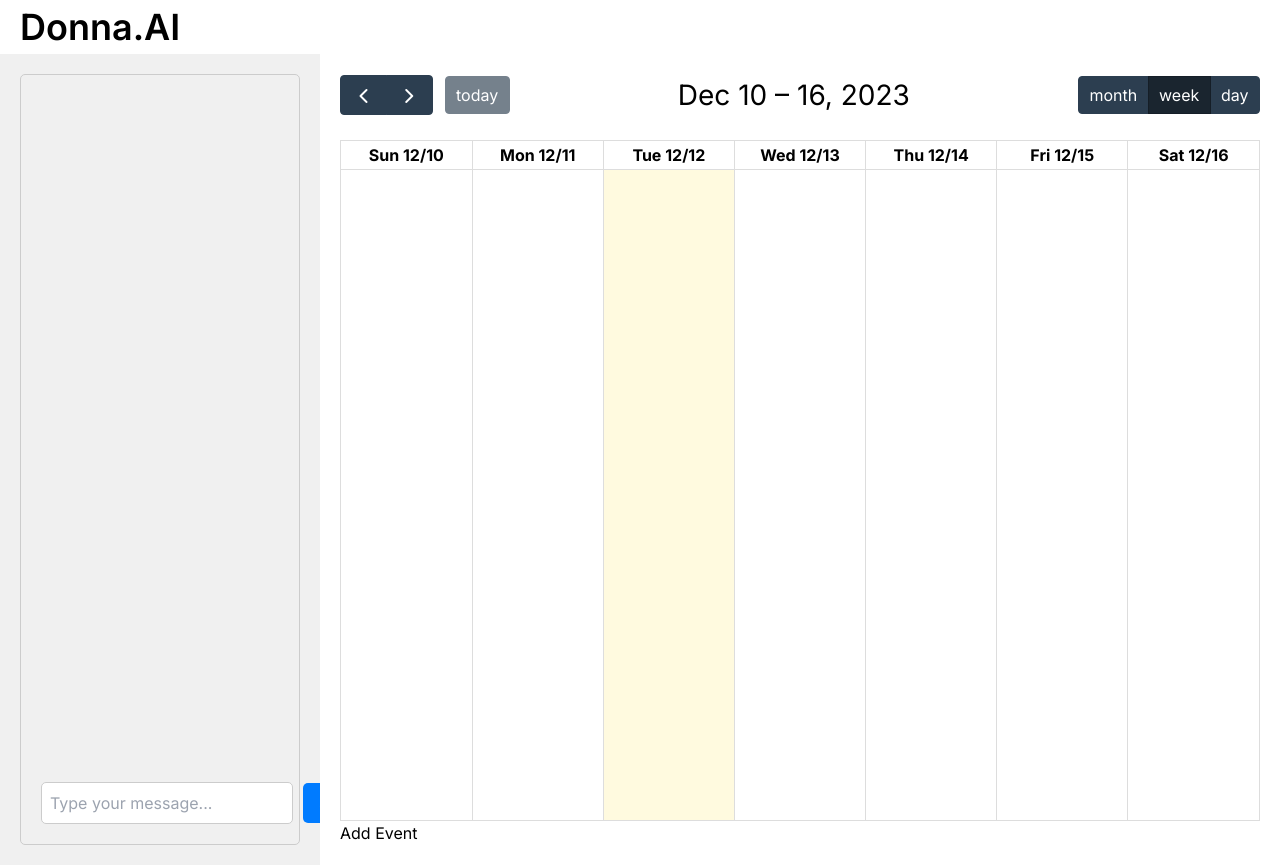
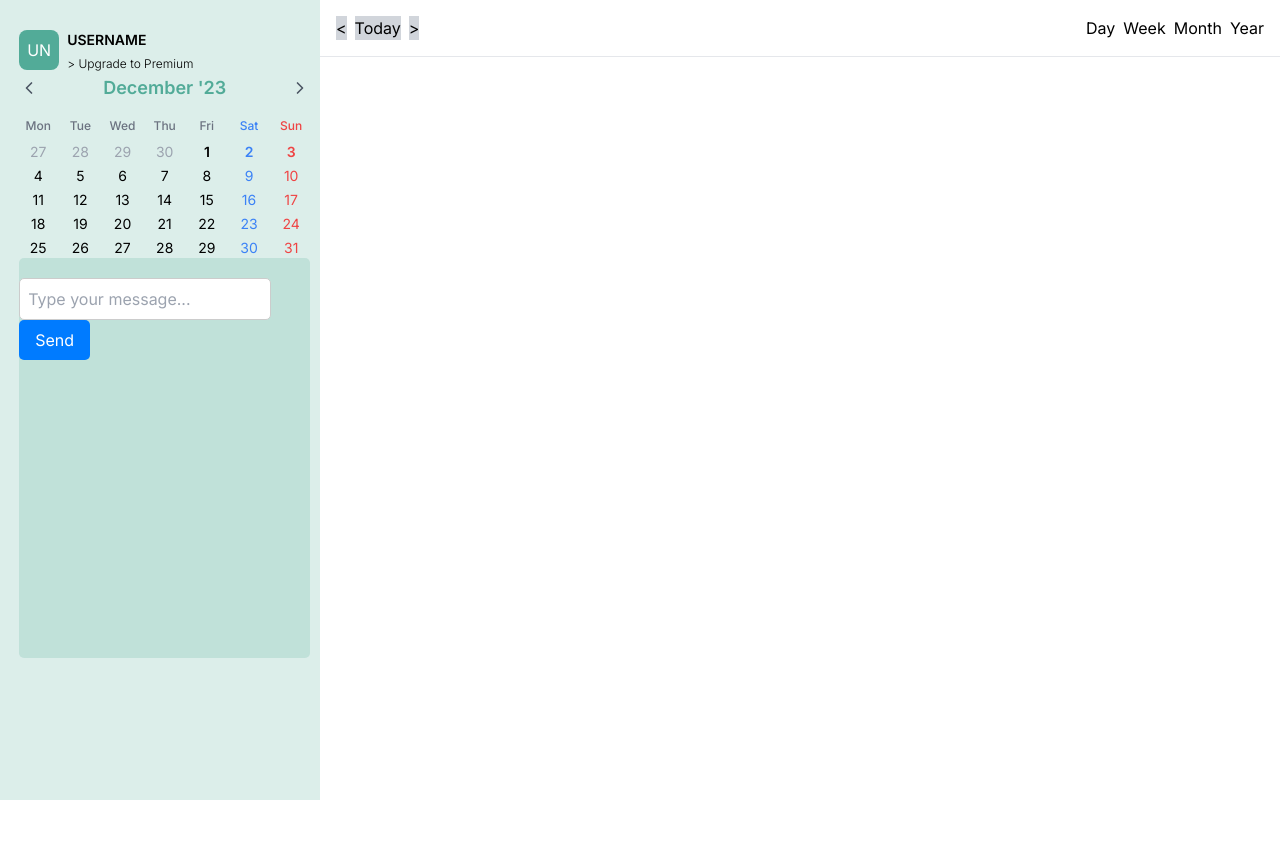
Before and after one commit to DK-Kim4312/donna, a Next.js app: page / in a window 1280 px wide. After the commit the page ends 800 px from the top, so only its background shows below. Built offline with nearby package versions, Linux system fonts and the light colour scheme.

Commit message:
Changed Layout and added Mini calendar and Profile Tab

```diff
--- a/app/page.js
+++ b/app/page.js
@@ -4,7 +4,6 @@ import TopNavbar from '@/components/TopNavBar'
 export default function Home() {
   return (
     <div>
-      <TopNavbar />
       <Layout />
     </div>
   )
--- a/components/Calendar.jsx
+++ b/components/Calendar.jsx
@@ -1,3 +1,6 @@
+// uses FullCalendar library to create a calendar with the ability to add events
+// Need MIT license for FullCalendar
+
 import React, { useState, useRef } from "react";
 import FullCalendar from "@fullcalendar/react";
 import dayGridPlugin from "@fullcalendar/daygrid";
--- /dev/null
+++ b/components/DonnaCalendar.js
@@ -0,0 +1,20 @@
+
+export default function Component() {
+  return (
+    <div className="flex flex-col">
+      <div className="flex justify-between items-center p-4 border-b">
+        <div className="flex space-x-2">
+          <button className="bg-gray-300">{`<`}</button>
+          <button className="bg-gray-300">Today</button>
+          <button className="bg-gray-300">{`>`}</button>
+        </div>
+        <div className="flex space-x-2">
+          <button variant="ghost">Day</button>
+          <button variant="ghost">Week</button>
+          <button variant="ghost">Month</button>
+          <button variant="ghost">Year</button>
+        </div>
+      </div>
+    </div>
+  )
+}
--- a/components/Layout.js
+++ b/components/Layout.js
@@ -4,16 +4,22 @@ import styles from '../styles/Layout.module.css';
 import ChatView from './ChatView';
 import CalendarView from './CalendarView';
 import Calendar from './Calendar';
+import DonnaCalendar from './DonnaCalendar';
+import MiniCalendar from './MiniCalendar';
+import ProfileTab from './ProfileTab';
 
 const Layout = () => {
     return (
         <div className={styles.layout}>
-            <div className={styles.chatcontainer}>
+            <div className={styles.sidebar}>
+                <ProfileTab />
+                <MiniCalendar />
                 <ChatView />
             </div>
             <div className={styles.calendarcontainer}>
                 {/* <CalendarView /> */}
-                <Calendar />
+                {/*<Calendar />*/}
+                <DonnaCalendar />
             </div>
 
 
--- /dev/null
+++ b/components/MiniCalendar.js
@@ -0,0 +1,103 @@
+import React from 'react'
+
+
+export default function MiniCalendar() {
+    return (
+      <div className="bg-transparent rounded-lg ">
+        <div className="flex items-center justify-between">
+          <button className="text-gray-600">
+            <ChevronLeftIcon className="w-5 h-5" />
+          </button>
+          <h2 className="text-lg font-semibold text-[#52ab98]">December '23</h2>
+          <button className="text-gray-600">
+            <ChevronRightIcon className="w-5 h-5" />
+          </button>
+        </div>
+        <div className="grid grid-cols-7 gap-1 mt-4 text-xs font-medium text-center text-gray-500">
+          <div>Mon</div>
+          <div>Tue</div>
+          <div>Wed</div>
+          <div>Thu</div>
+          <div>Fri</div>
+          <div className="text-blue-500">Sat</div>
+          <div className="text-red-500">Sun</div>
+        </div>
+        <div className="grid grid-cols-7 gap-1 mt-2 text-sm text-center">
+          <div className="text-gray-400">27</div>
+          <div className="text-gray-400">28</div>
+          <div className="text-gray-400">29</div>
+          <div className="text-gray-400">30</div>
+          <div className="font-semibold">1</div>
+          <div className="text-blue-500 font-semibold">2</div>
+          <div className="text-red-500 font-semibold">3</div>
+          <div>4</div>
+          <div>5</div>
+          <div>6</div>
+          <div>7</div>
+          <div>8</div>
+          <div className="text-blue-500">9</div>
+          <div className="text-red-500">10</div>
+          <div>11</div>
+          <div>12</div>
+          <div>13</div>
+          <div>14</div>
+          <div>15</div>
+          <div className="text-blue-500">16</div>
+          <div className="text-red-500">17</div>
+          <div>18</div>
+          <div>19</div>
+          <div>20</div>
+          <div>21</div>
+          <div>22</div>
+          <div className="text-blue-500">23</div>
+          <div className="text-red-500">24</div>
+          <div>25</div>
+          <div>26</div>
+          <div>27</div>
+          <div>28</div>
+          <div>29</div>
+          <div className="text-blue-500">30</div>
+          <div className="text-red-500">31</div>
+        </div>
+      </div>
+    )
+  }
+
+  function ChevronLeftIcon(props) {
+    return (
+      <svg
+        {...props}
+        xmlns="http://www.w3.org/2000/svg"
+        width="24"
+        height="24"
+        viewBox="0 0 24 24"
+        fill="none"
+        stroke="currentColor"
+        strokeWidth="2"
+        strokeLinecap="round"
+        strokeLinejoin="round"
+      >
+        <path d="m15 18-6-6 6-6" />
+      </svg>
+    )
+  }
+
+
+  function ChevronRightIcon(props) {
+    return (
+      <svg
+        {...props}
+        xmlns="http://www.w3.org/2000/svg"
+        width="24"
+        height="24"
+        viewBox="0 0 24 24"
+        fill="none"
+        stroke="currentColor"
+        strokeWidth="2"
+        strokeLinecap="round"
+        strokeLinejoin="round"
+      >
+        <path d="m9 18 6-6-6-6" />
+      </svg>
+    )
+  }
--- /dev/null
+++ b/components/ProfileTab.js
@@ -0,0 +1,17 @@
+export default function ProfileTab() {
+    return (
+        <div className="flex flex-column">
+            <button className="fit items-start bg-[#52ab98] p-2 rounded-lg w-10 h-10">
+                <div className="bg-[#transparent] text-white rounded-md ">UN</div>
+            </button>
+            <div className="ml-2">
+                <div className="text-sm font-semibold">USERNAME</div>
+                <button className="text-xs h-0.5 w-13 font-light" variant="ghost">
+                    &gt; Upgrade to Premium
+                </button>
+            </div>
+
+        </div>
+
+    )
+}
--- a/components/TopNavBar.js
+++ b/components/TopNavBar.js
@@ -1,11 +1,27 @@
 // components/TopNavbar.js
 import React from 'react';
 import styles from '../styles/TopNavBar.module.css';
+import profile from '../public/profile.png';
+import Image from 'next/image';
+import Link from 'next/link';
+
 
 const TopNavbar = () => {
   return (
-    <div className={styles.title}>
-      Donna.AI
+    <div className={styles.container}>
+      <div className={styles.title}>
+        Donna.AI
+      </div>
+      <div className={styles.profile}>
+        <Image
+          priority
+          src={profile}
+          className={styles.borderCircle}
+          height={30}
+          width={30}
+          alt="pic"
+        />
+      </div>
     </div>
   );
 };
--- a/styles/Chat.module.css
+++ b/styles/Chat.module.css
@@ -1,11 +1,7 @@
 .chatview {
-    background-color: #f0f0f0;
-    border: 1px solid #ccc;
+    background-color: #52ab9833;
     border-radius: 5px;
-    padding: 20px;
-    height: 100%;
-    display: flex;
-    flex-direction: column;
+    height: 50vh;
   }
 
   .messages {
@@ -15,25 +11,25 @@
   }
 
   .usermessage {
-    background-color: lightgreen;
-    border: 1px solid #ccc;
+    background-color: #52ab98;
+    border: 1px solid #52ab98;
     border-radius: 5px;
     padding: 8px;
     margin-bottom: 10px;
   }
 
   .botmessage {
-    background-color: #ffffff;
-    border: 1px solid #ccc;
+    background-color: #5292ab;
+    border: 1px solid #5292ab;
     border-radius: 5px;
     padding: 8px;
     margin-bottom: 10px;
   }
 
   .inputcontainer {
-    display: flex;
+    display: fixed;
     align-items: center;
-    margin-top: 10px;
+    margin-bottom: 36px;
   }
 
   .inputtext {
--- a/styles/Layout.module.css
+++ b/styles/Layout.module.css
@@ -13,14 +13,21 @@
     align-items: center;
   }
 
-  .chatcontainer {
-    width: 25%;
-    background-color: #f0f0f0;
-    padding: 20px;
+
+  .sidebar {
+    background-color: #52ab9833;
+    width: 25vw;
+    height: 100vh;
+    display: fixed;
+    flex-direction: column;
+    padding-left: 1.5%;
+    padding-right: 0.763%;
+    padding-bottom: 2.41%;
+    padding-top: 2.31%;
   }
-
   .calendarcontainer {
-    flex: 1;
     background-color: #ffffff;
-    padding: 20px;
+    display: fill;
+    width: 75%;
+    height: 100%;
   }
--- a/styles/TopNavBar.module.css
+++ b/styles/TopNavBar.module.css
@@ -1,6 +1,28 @@
+  .container {
+    display: flex;
+    flex-direction: row;
+    justify-content: space-between;
+    align-items: center;
+    background-color: lightgray;
+    height: 50px;
+    width: 100%;
+    top: 0;
+    left: 0;
+    z-index: 100;
+    box-shadow: 0 0 10px rgba(0, 0, 0, 0.1);
+  }
   .title {
     font-size: 36px;
     font-weight: 600;
     margin-right: 20px;
     margin-left: 20px;
   }
+  .borderCircle {
+    border-radius: 9999px;
+    -webkit-animation: scale-up-center 0.4s cubic-bezier(0.390, 0.575, 0.565, 1.000) both;
+    animation: scale-up-center 0.4s cubic-bezier(0.390, 0.575, 0.565, 1.000) both;
+  }
+  .profile {
+    margin-right: 20px;
+    margin-left: 20px;
+  }
```
Also changed, not shown: public/profile.png (added).
